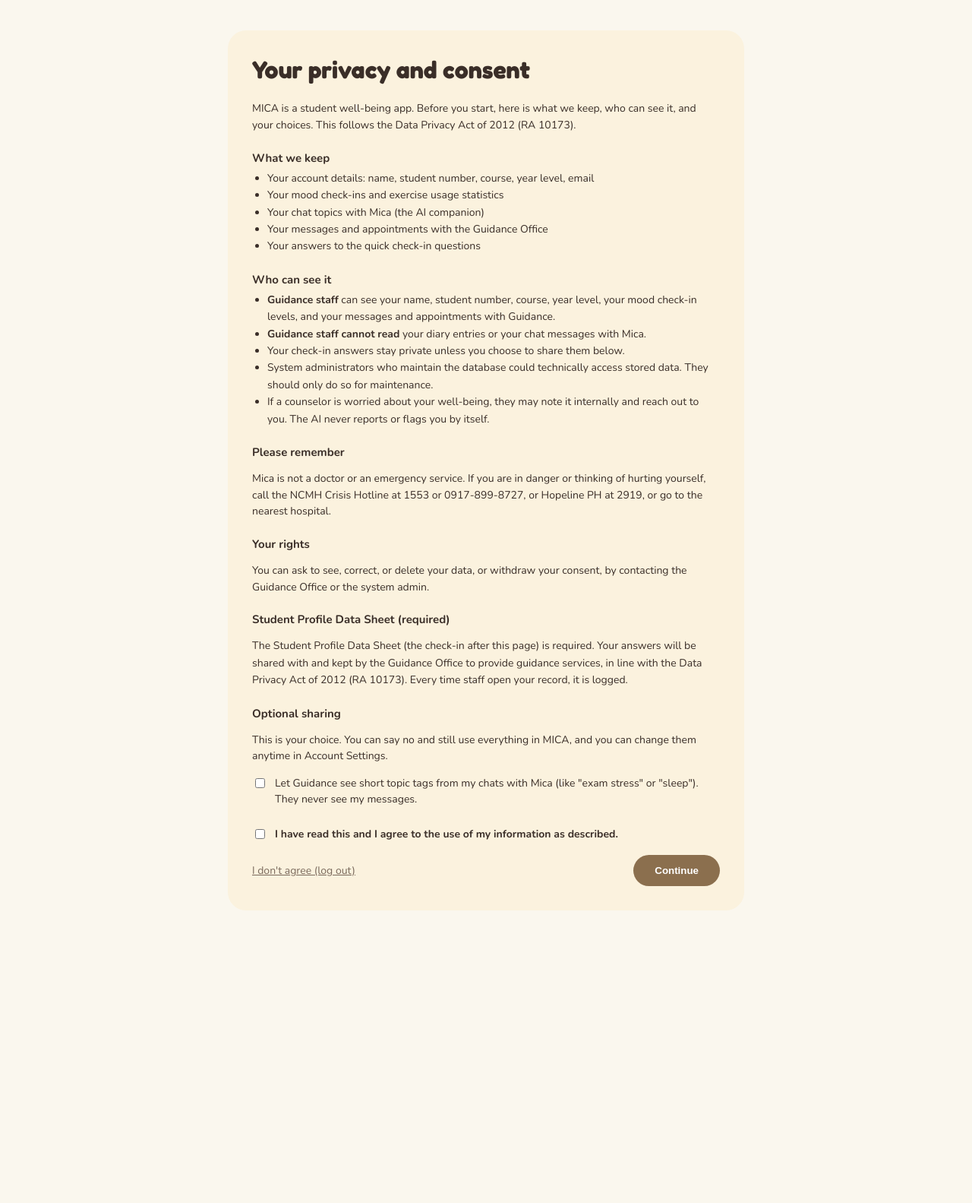
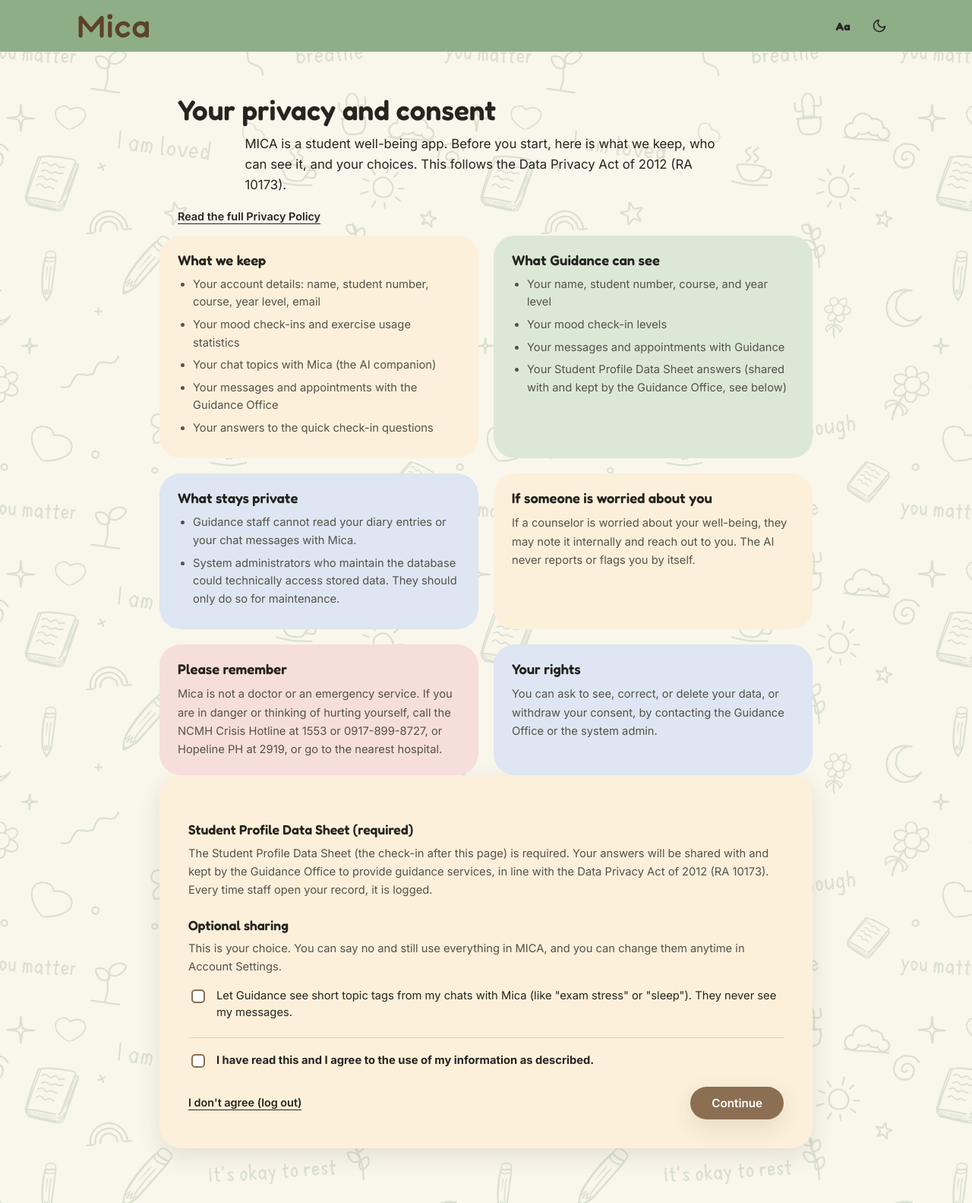
Before and after one commit to ayaboni/mica, a Django app: template core/templates/core/consent.html in a window 1280 px wide. Shown: the whole page at 76% size. Before the commit the page ends 1198 px from the top, so only its background shows below. Run offline with Django 5.2, Linux system fonts and the light colour scheme; the template is opened without the code that fills it, so the values that code supplies are empty.

Commit message:
Redesign consent and login-verify pages

```diff
--- a/core/templates/core/consent.html
+++ b/core/templates/core/consent.html
@@ -1,31 +1,32 @@
-{% load static %}
-<!DOCTYPE html>
-<html lang="en"><head><meta charset="UTF-8"><title>Privacy and Consent — MICA</title>
-<link href="https://fonts.googleapis.com/css2?family=Fredoka:wght@600;700&family=Nunito:wght@400;600;700&display=swap" rel="stylesheet">
-<style>
-  body{margin:0; font-family:'Nunito', sans-serif; background:#FAF7EE; color:#3A2E28;}
-  .wrap{max-width:680px; margin:40px auto; padding:0 20px 60px;}
-  .card{background:#FBF2DE; border-radius:24px; padding:32px;}
-  h1{font-family:'Fredoka',sans-serif; margin-top:0;}
-  h3{margin:22px 0 6px; font-size:15px;}
-  p{font-size:14px; line-height:1.55;}
-  ul{margin:6px 0 0; padding-left:20px; font-size:14px; line-height:1.6;}
-  .agree{display:flex; gap:10px; align-items:flex-start; margin:26px 0 8px; font-size:14px; font-weight:700;}
-  .actions{display:flex; justify-content:space-between; align-items:center; margin-top:18px;}
-  button[type=submit]{background:#8B6F4E; color:#fff; border:none; padding:13px 28px; border-radius:999px; font-weight:700; cursor:pointer;}
-  .opt{display:flex; gap:10px; align-items:flex-start; font-size:14px; line-height:1.5; margin:10px 0;}
-  .opt input{margin-top:4px;}
-  .decline{color:#7a6a5c; font-size:14px;}
-  .msg-error{color:#d9534f; font-weight:bold; font-size:13px;}
-</style></head>
-<body>
-  {% include 'core/_loader.html' %}
-  <div class="wrap"><div class="card">
+{% extends 'core/site_base.html' %}
+
+{% block title %}Privacy and Consent | MICA{% endblock %}
+{% block footer %}{% endblock %}
+
+{% block navbar %}
+  {% url 'account_settings' as settings_url %}
+  {% url 'logout' as logout_url %}
+  {% if review %}
+    {% include 'core/_navbar_min.html' with nav_link_url=settings_url nav_link_label="← Account Settings" %}
+  {% else %}
+    {% include 'core/_navbar_min.html' with nav_link_url=logout_url nav_link_label="Log out" %}
+  {% endif %}
+{% endblock %}
+
+{% block content %}
+<section class="onboard doodle-bg">
+  <div class="onboard-inner">
+
+    <header class="onboard-head">
       <h1>Your privacy and consent</h1>
       <p>MICA is a student well-being app. Before you start, here is what we keep, who can see it, and your choices. This follows the Data Privacy Act of 2012 (RA 10173).</p>
+      <a class="text-link" href="{% url 'privacy' %}" target="_blank" rel="noopener">Read the full Privacy Policy</a>
+    </header>
 
-    {% if messages %}{% for m in messages %}<p class="msg-error">{{ m }}</p>{% endfor %}{% endif %}
+    {% if messages %}{% for m in messages %}<p class="msg err">{{ m }}</p>{% endfor %}{% endif %}
 
+    <div class="info-grid-2">
+      <article class="info-card" style="--card-bg: var(--card-yellow);">
         <h3>What we keep</h3>
         <ul>
           <li>Your account details: name, student number, course, year level, email</li>
@@ -34,44 +35,75 @@
           <li>Your messages and appointments with the Guidance Office</li>
           <li>Your answers to the quick check-in questions</li>
         </ul>
+      </article>
 
-    <h3>Who can see it</h3>
+      <article class="info-card" style="--card-bg: var(--card-green);">
+        <h3>What Guidance can see</h3>
         <ul>
-      <li><b>Guidance staff</b> can see your name, student number, course, year level, your mood check-in levels, and your messages and appointments with Guidance.</li>
-      <li><b>Guidance staff cannot read</b> your diary entries or your chat messages with Mica.</li>
-      <li>Your check-in answers stay private unless you choose to share them below.</li>
+          <li>Your name, student number, course, and year level</li>
+          <li>Your mood check-in levels</li>
+          <li>Your messages and appointments with Guidance</li>
+          <li>Your Student Profile Data Sheet answers (shared with and kept by the Guidance Office, see below)</li>
+        </ul>
+      </article>
+
+      <article class="info-card" style="--card-bg: var(--card-blue);">
+        <h3>What stays private</h3>
+        <ul>
+          <li>Guidance staff cannot read your diary entries or your chat messages with Mica.</li>
           <li>System administrators who maintain the database could technically access stored data. They should only do so for maintenance.</li>
-      <li>If a counselor is worried about your well-being, they may note it internally and reach out to you. The AI never reports or flags you by itself.</li>
         </ul>
+      </article>
 
+      <article class="info-card" style="--card-bg: var(--card-yellow);">
+        <h3>If someone is worried about you</h3>
+        <p>If a counselor is worried about your well-being, they may note it internally and reach out to you. The AI never reports or flags you by itself.</p>
+      </article>
+
+      <article class="info-card" style="--card-bg: var(--card-pink);">
         <h3>Please remember</h3>
         <p>Mica is not a doctor or an emergency service. If you are in danger or thinking of hurting yourself, call the NCMH Crisis Hotline at 1553 or 0917-899-8727, or Hopeline PH at 2919, or go to the nearest hospital.</p>
+      </article>
 
+      <article class="info-card" style="--card-bg: var(--card-blue);">
         <h3>Your rights</h3>
         <p>You can ask to see, correct, or delete your data, or withdraw your consent, by contacting the Guidance Office or the system admin.</p>
+      </article>
+    </div>
 
     {% if review %}
+      <div class="form-card">
         <p>You agreed to version {{ profile.consent_version }} of this form. You can change your sharing choices anytime in Account Settings.</p>
-      <div class="actions"><a class="decline" href="{% url 'account_settings' %}">← Back to Account Settings</a></div>
+        <div class="form-actions form-actions--end">
+          <a class="btn btn-brown" href="{% url 'account_settings' %}">Back to Account Settings</a>
+        </div>
+      </div>
     {% else %}
-      <form method="post">
+      <form method="post" class="form-card">
         {% csrf_token %}
+
         <h3>Student Profile Data Sheet (required)</h3>
-        <p style="font-size:14px; line-height:1.6;">
-          The Student Profile Data Sheet (the check-in after this page) is required. Your answers will be
-          shared with and kept by the Guidance Office to provide guidance services, in line with the
-          Data Privacy Act of 2012 (RA 10173). Every time staff open your record, it is logged.
-        </p>
+        <p>The Student Profile Data Sheet (the check-in after this page) is required. Your answers will be shared with and kept by the Guidance Office to provide guidance services, in line with the Data Privacy Act of 2012 (RA 10173). Every time staff open your record, it is logged.</p>
+
         <h3>Optional sharing</h3>
         <p>This is your choice. You can say no and still use everything in MICA, and you can change them anytime in Account Settings.</p>
-        <label class="opt"><input type="checkbox" name="share_mica_topics" {% if profile.share_mica_topics %}checked{% endif %}>
-          Let Guidance see short topic tags from my chats with Mica (like "exam stress" or "sleep"). They never see my messages.</label>
-          <label class="agree"><input type="checkbox" name="agree"> I have read this and I agree to the use of my information as described.</label>
-        <div class="actions">
-          <a class="decline" href="{% url 'logout' %}">I don't agree (log out)</a>
-          <button type="submit">Continue</button>
+        <label class="check-row">
+          <input type="checkbox" name="share_mica_topics" {% if profile.share_mica_topics %}checked{% endif %}>
+          <span>Let Guidance see short topic tags from my chats with Mica (like "exam stress" or "sleep"). They never see my messages.</span>
+        </label>
+
+        <label class="check-row check-row--agree">
+          <input type="checkbox" name="agree">
+          <span>I have read this and I agree to the use of my information as described.</span>
+        </label>
+
+        <div class="form-actions">
+          <a class="text-link" href="{% url 'logout' %}">I don't agree (log out)</a>
+          <button type="submit" class="btn btn-brown">Continue</button>
         </div>
       </form>
     {% endif %}
-  </div></div>
-</body></html>
+
+  </div>
+</section>
+{% endblock %}
--- a/mica_project/settings.py
+++ b/mica_project/settings.py
@@ -297,13 +297,12 @@ SECURE_CONTENT_TYPE_NOSNIFF = True
 if PRODUCTION:
     # The host (Render) ends https and tells Django so with this header.
     SECURE_PROXY_SSL_HEADER = ("HTTP_X_FORWARDED_PROTO", "https")
-    SECURE_SSL_REDIRECT = _env_bool("SECURE_SSL_REDIRECT", True)
+    SECURE_SSL_REDIRECT = _env_bool("SECURE_SSL_REDIRECT", not DEBUG)
     SESSION_COOKIE_SECURE = True
     CSRF_COOKIE_SECURE = True
     # HSTS tells browsers to refuse plain http for this long. It starts at one hour so a mistake
     # can be undone; once everything works raise SECURE_HSTS_SECONDS to 31536000 (one year).
-    SECURE_HSTS_SECONDS = int(os.getenv("SECURE_HSTS_SECONDS", "3600"))
-
+    SECURE_HSTS_SECONDS = int(os.getenv("SECURE_HSTS_SECONDS", "0" if DEBUG else "3600"))
 # --- Firebase Admin credentials ----------------------------------------------------------------
 # On the live server paste the whole service-account JSON into the FIREBASE_CREDENTIALS_JSON
 # environment variable instead of uploading the file. Locally the file next to manage.py still works.
```
Also changed, not shown: core/templates/core/login-verify.html (+40 -49 lines), core/urls.py (line endings or trailing spaces). Lines whose indentation alone changed are shown as unchanged.
